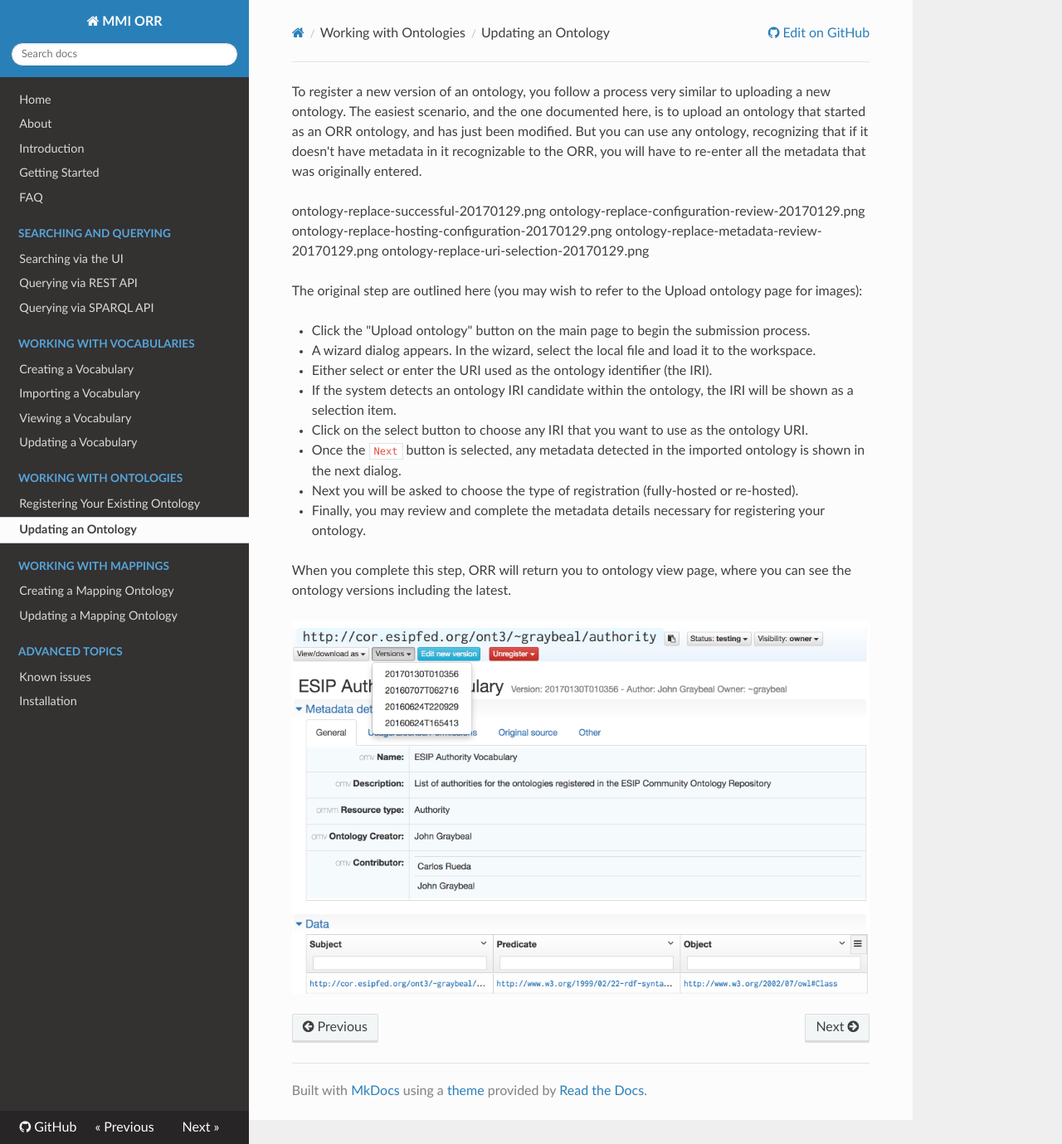
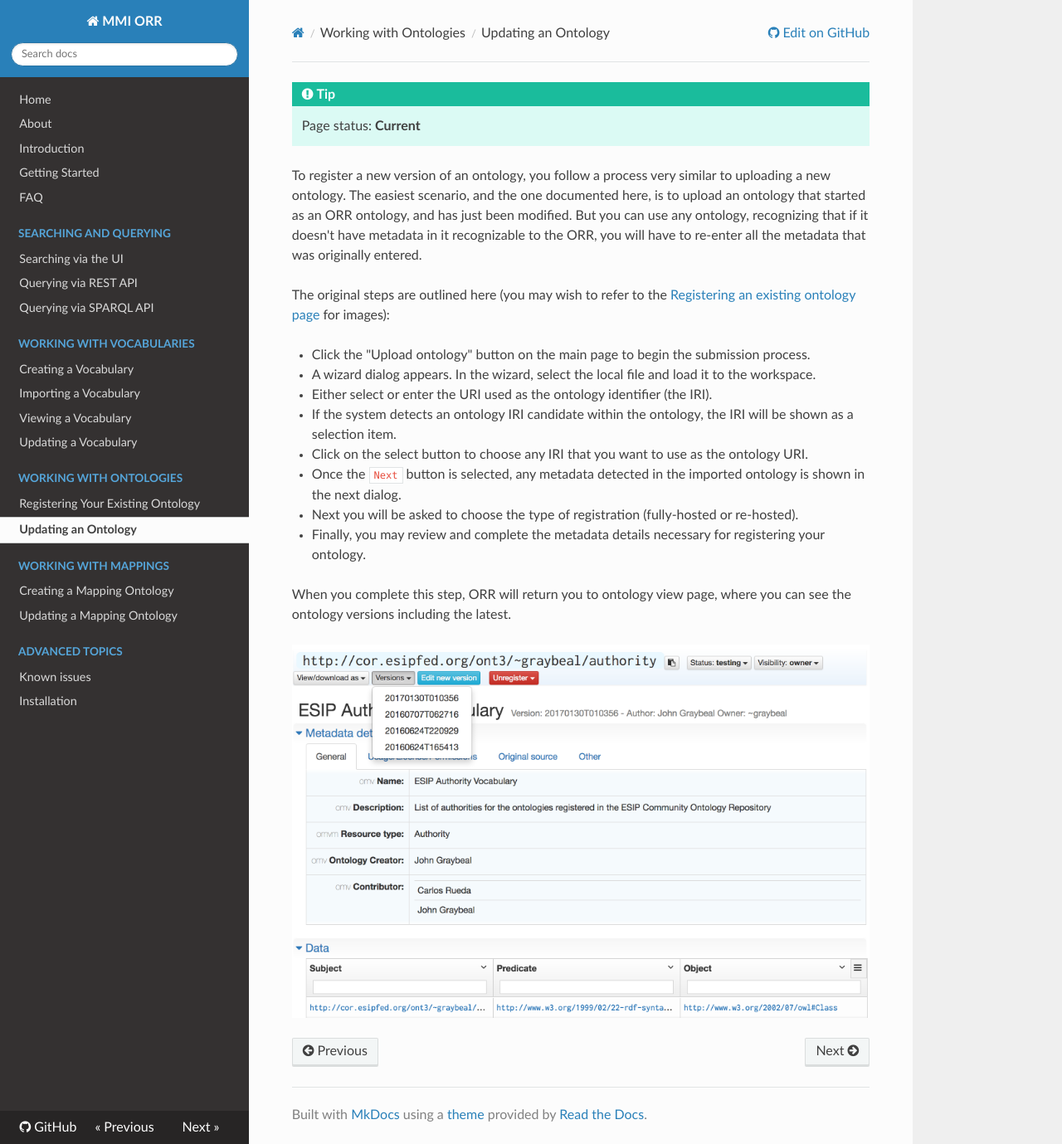
Before and after one commit to mmisw/mmiorr-docs, an MkDocs documentation site: the page built from docs/ontology/newversion.md, in a window 1280 px wide and 1379 px high. Shown: the whole window at 83% size. Built offline with MkDocs 1.6.1, drawn with Linux system fonts in a browser that asks for light colours; nearby versions of some CDN libraries; old or Windows-style settings are respelled for this version of MkDocs.

Commit message:
all Current

```diff
--- a/docs/ontology/newversion.md
+++ b/docs/ontology/newversion.md
@@ -1,15 +1,13 @@
+!!! tip
+    Page status: **Current**
+
 To register a new version of an ontology, you follow a process very similar to uploading a new ontology.
 The easiest scenario, and the one documented here, is to upload an ontology that started as an ORR ontology,
 and has just been modified. But you can use any ontology, recognizing that if it doesn't have metadata in it recognizable to the ORR,
 you will have to re-enter all the metadata that was originally entered.
 
-ontology-replace-successful-20170129.png
-ontology-replace-configuration-review-20170129.png
-ontology-replace-hosting-configuration-20170129.png
-ontology-replace-metadata-review-20170129.png
-ontology-replace-uri-selection-20170129.png
-
-The original step are outlined here (you may wish to refer to the Upload ontology page for images):
+The original steps are outlined here (you may wish to refer to the
+[Registering an existing ontology page](http://mmisw.org/orrdoc/ontology/new) for images):
 
 * Click the "Upload ontology" button on the main page to begin the submission process.
 * A wizard dialog appears. In the wizard, select the local file and load it to the workspace.
```
